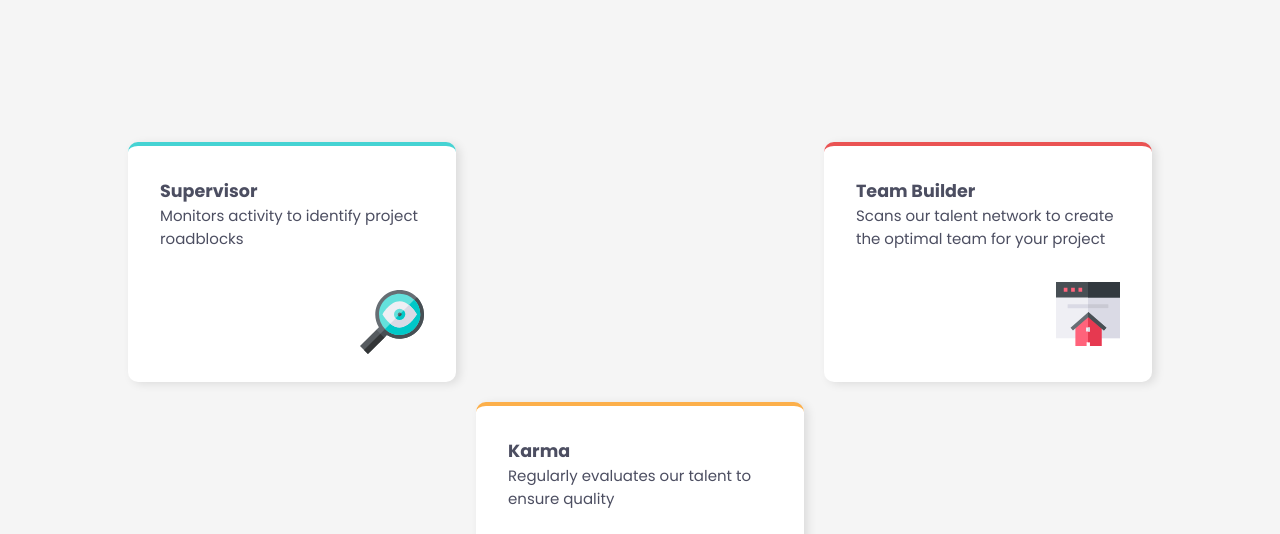
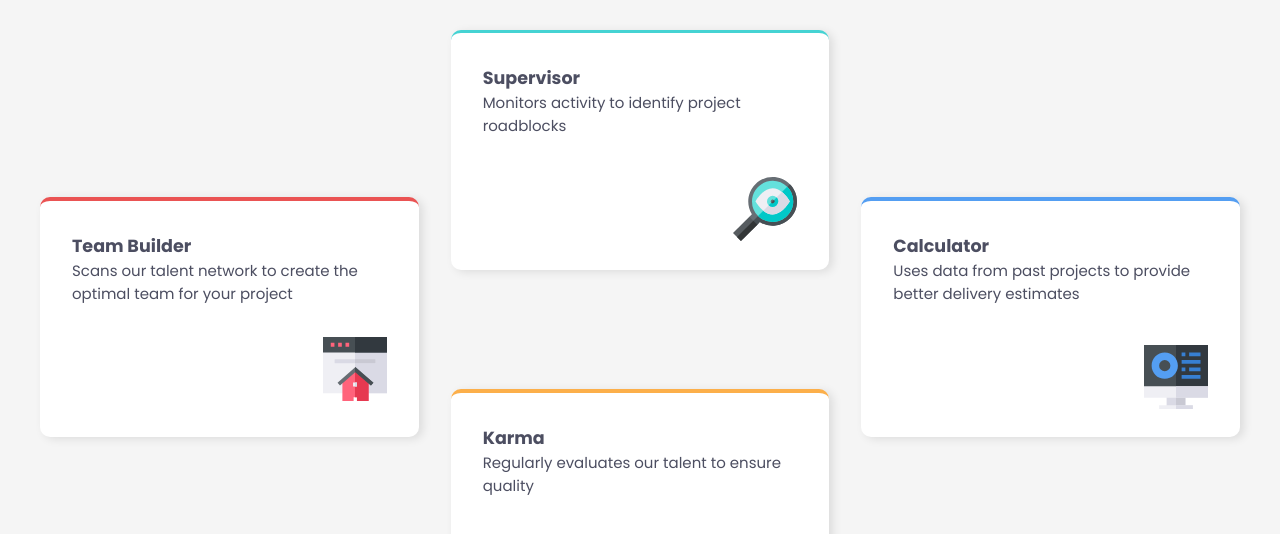
Before and after one commit to faithfulnessehinola/four-cards-feature, a plain HTML site: page index.html in a window 1280 px wide. Shown: the part 231-765 px from the top of the page. Drawn offline with Linux system fonts and the light colour scheme; a web font is replaced by a local one.

Commit message:
more commit

```diff
--- a/style.css
+++ b/style.css
@@ -12,6 +12,7 @@ body{
     margin-top: 3rem;
     font-family: 'Poppins';
     color:  hsl(234, 12%, 34%);
+    overflow-x: hidden;
 }
 
 header{
@@ -19,10 +20,11 @@ header{
 }
 
 .mainsection{
-    margin: auto;
-    width: 20rem;
-    height: auto;
-    min-width: 80%;
+    display: grid;
+    grid-template-columns: 1fr;
+    gap: 1.5rem;
+    max-width: 1200px;
+    margin: 0 auto;
 }
 
 .firstheading{
@@ -35,28 +37,24 @@ h1, h2{
 }
 
 .firstdiv{
-    width: 20rem;
-    min-width: 100%;
     background-color: white;
     height: 15rem;
     padding: 2rem;
     border-radius: 10px;
-     border-top: 4px solid hsl(180, 62%, 55%);
+     border-top: solid hsl(180, 62%, 55%);
     box-shadow: 4px 2px 10px rgba(0, 0, 0, 0.1);
 
 }
 
 .firstdivimg{
     display: flex;
-    justify-content: end !important;
+    justify-content: end;
     align-items: end;
     margin-top: 2.5rem;
 
 }
 
 .seconddiv{
-    width: 20rem;
-   min-width: 100%;
     background-color: white;
     height: 15rem;
     padding: 2rem;
@@ -68,14 +66,12 @@ h1, h2{
 
 .seconddivimg{
     display: flex;
-    justify-content: end !important;
+    justify-content: end;
     align-items: end;
     margin-top: 2rem;
 }
 
 .thirddiv{
-    width: 20rem;
-   min-width: 100%;
     background-color: white;
     height: 15rem;
     padding: 2rem;
@@ -86,14 +82,13 @@ h1, h2{
 
 .thirddivimg{
     display: flex;
-    justify-content: end !important;
+    justify-content: end;
     align-items: end;
     margin-top: 2.5rem;
 }
 
 .fourthdiv{
-    width: 20rem;
-   min-width: 100%;
+
     background-color: white;
     height: 15rem;
     padding: 2rem;
@@ -104,7 +99,7 @@ h1, h2{
 
 .fourthdivimg{
     display: flex;
-    justify-content: end !important;
+    justify-content: end;
     align-items: end;
     margin-top: 2.5rem;
 }
@@ -112,12 +107,34 @@ h1, h2{
 @media (min-width: 850px){
     .mainsection{
         display: grid;
-        grid-template-columns: 1fr 1fr 1fr;
-        gap:20px;
+        grid-template-columns: 1fr 1fr 1fr ;
+        grid-template-areas:
+
+        ". firstdiv . "
+        "seconddiv firstdiv fourthdiv"
+        " . thirddiv ."
+        ;
+
+        gap:2rem;
         margin-top: 60px;
-        width: 20rem;
-        height: auto;
-        min-width: 80%;
+    }
+
+    .firstdiv{
+        grid-area: firstdiv;
+        margin-top: -7rem;
+    }
+
+    .seconddiv{
+        grid-area: seconddiv;
+    }
+
+    .thirddiv{
+        grid-area: thirddiv;
+        margin-top: -5rem;
+    }
+
+    .fourthdiv{
+        grid-area: fourthdiv;
     }
 
     header{
```
Also changed, not shown: index.html (+3 -3 lines).
